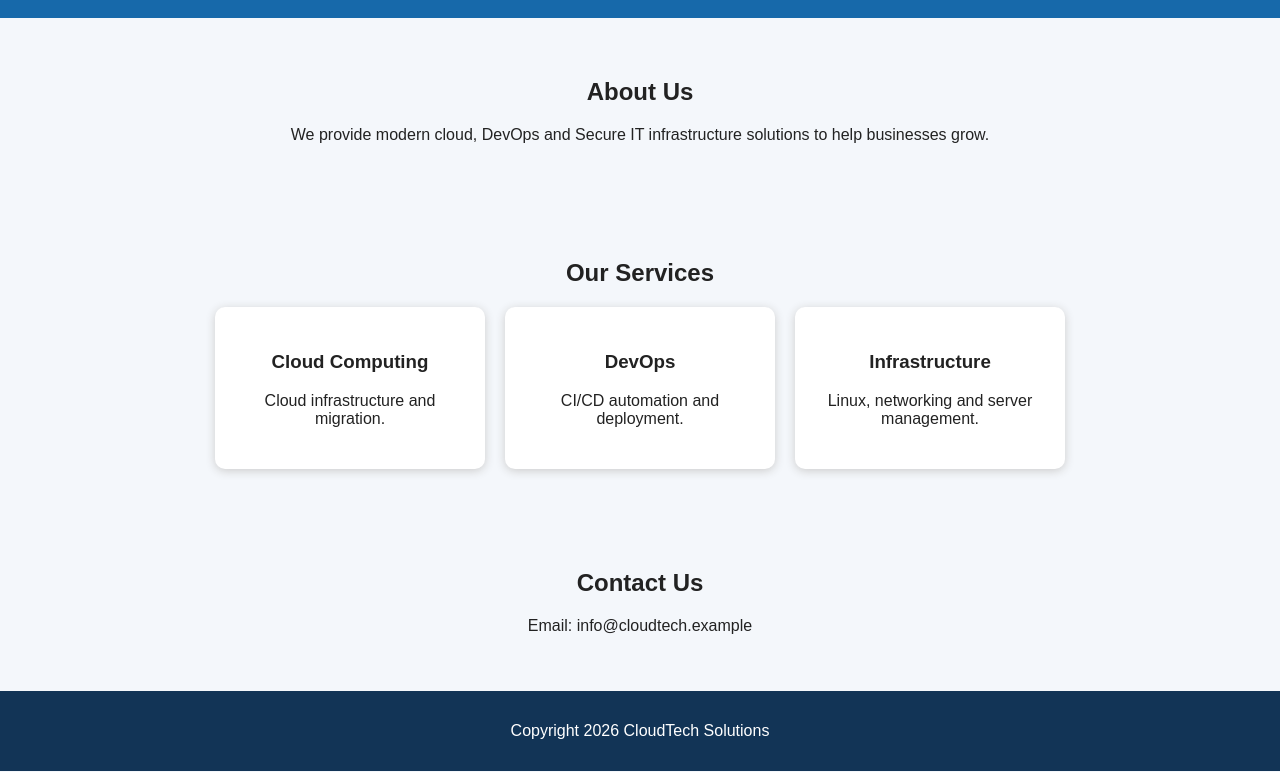
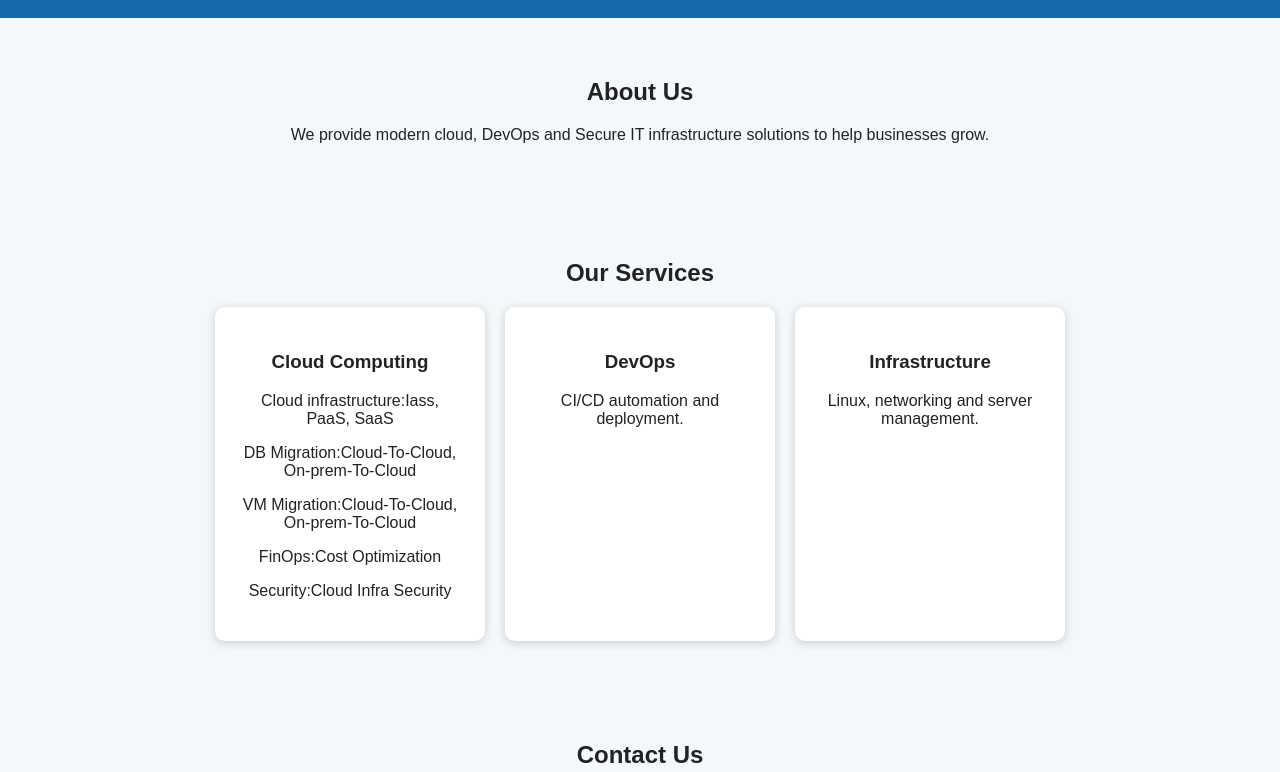
Before and after one commit to lalitvats1985/cloudtech-website, a plain HTML site: page index.html in a window 1280 px wide. Shown: the part 421-1193 px from the top of the page. Drawn offline with Linux system fonts and the light colour scheme; a script that the page names is missing.

Commit message:
updated content in index.html

```diff
--- a/index.html
+++ b/index.html
@@ -36,7 +36,11 @@
         <div class="services">
             <div class="service-card">
                 <h3>Cloud Computing</h3>
-                <p>Cloud infrastructure and migration.</p>
+                <p>Cloud infrastructure:Iass, PaaS, SaaS</p>
+                <p>DB Migration:Cloud-To-Cloud, On-prem-To-Cloud</p>
+                <p>VM Migration:Cloud-To-Cloud, On-prem-To-Cloud</p>
+                <p>FinOps:Cost Optimization</p>
+                <p>Security:Cloud Infra Security</p>
             </div>
             <div class="service-card">
                 <h3>DevOps</h3>
```
